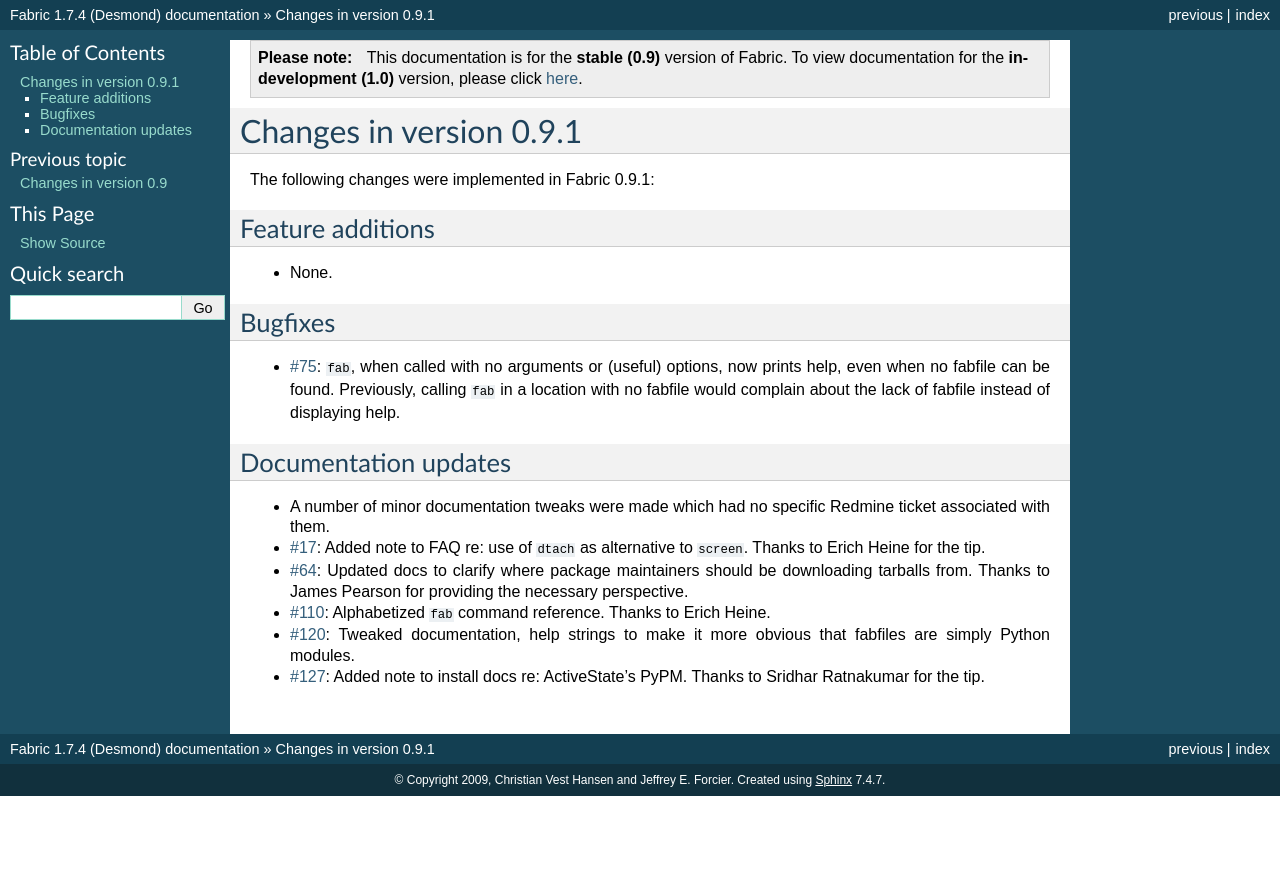
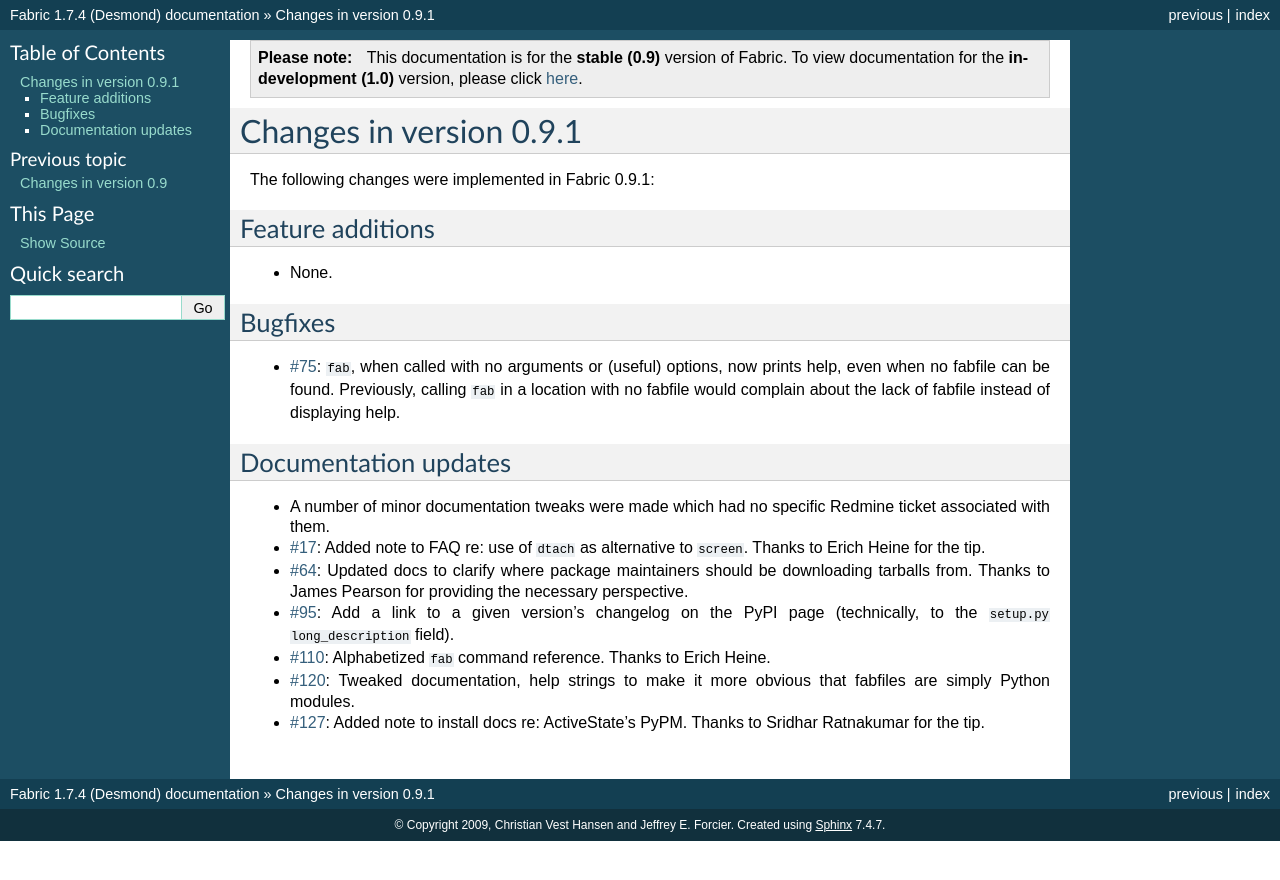
Before and after one commit to fabric/fabric, a Sphinx documentation site: the page built from docs/changes/0.9.1.rst, in a window 1280 px wide. Shown: the top 880 px of the page. Built offline with Sphinx 7.4.7, drawn with Linux system fonts in a browser that asks for light colours.

Commit message:
Add changelog entry re #95

```diff
--- a/docs/changes/0.9.1.rst
+++ b/docs/changes/0.9.1.rst
@@ -28,6 +28,8 @@
 * :issue:`64`: Updated docs to clarify where package maintainers should be
   downloading tarballs from. Thanks to James Pearson for providing the
   necessary perspective.
+* :issue:`95`: Add a link to a given version's changelog on the PyPI page
+  (technically, to the ``setup.py`` ``long_description`` field).
 * :issue:`110`: Alphabetized ``fab`` command reference. Thanks to Erich Heine.
 * :issue:`120`: Tweaked documentation, help strings to make it more obvious
   that fabfiles are simply Python modules.
```
